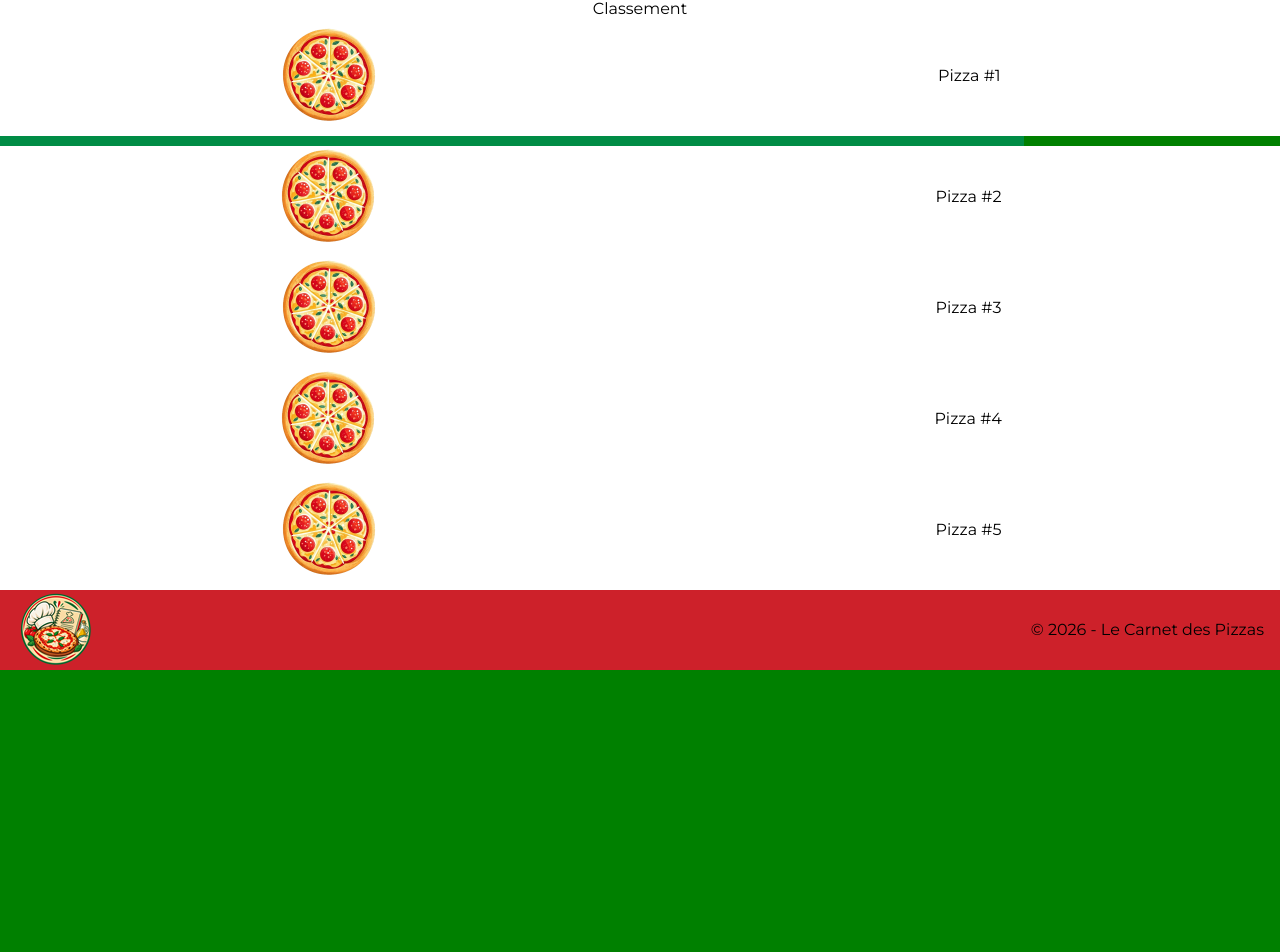
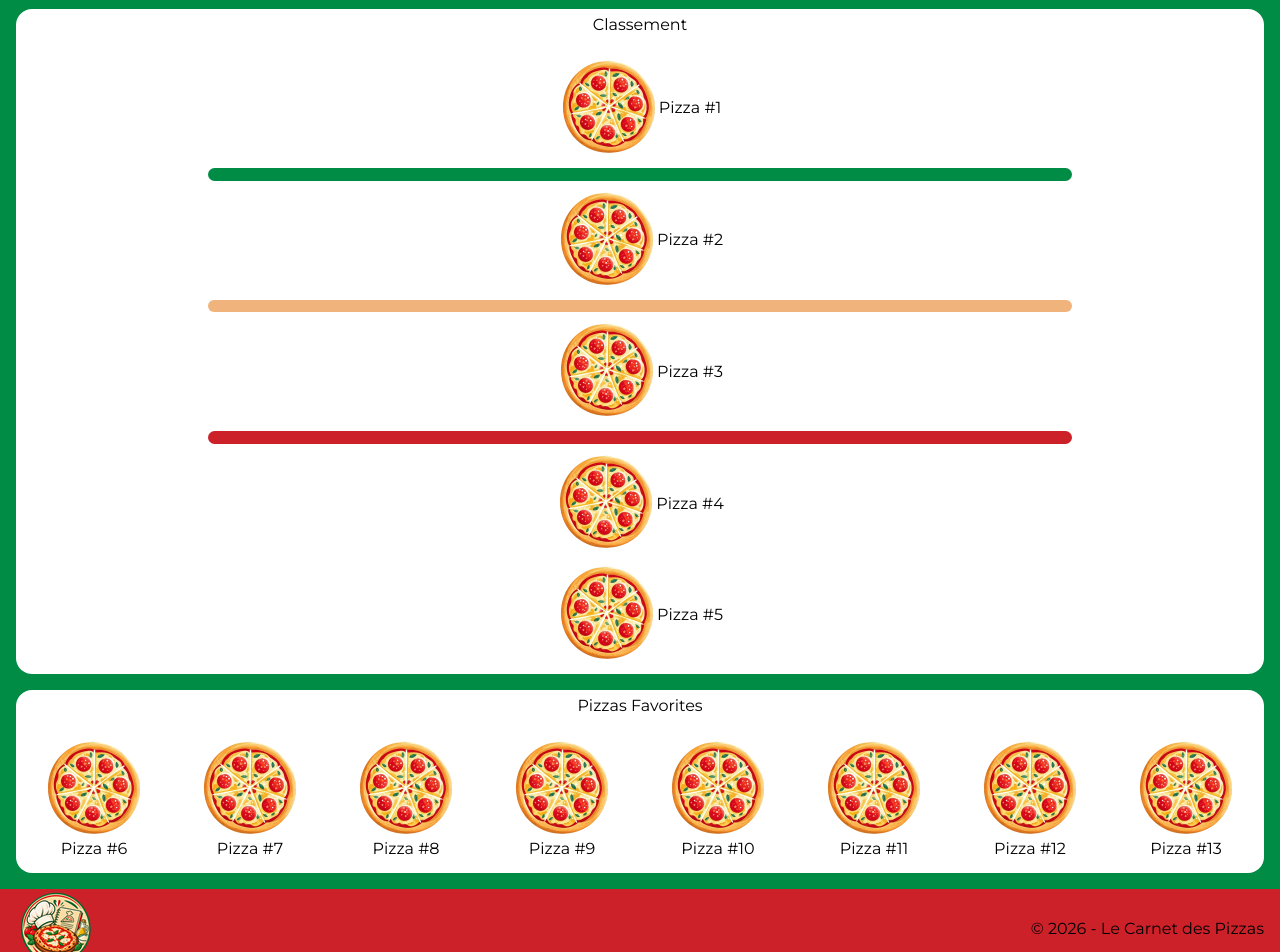
Before and after one commit to SIMPLON-DIST-DWWM-P1-198863/p2-g4-Le-Carnet-des-Pizzas, a React (Vite) app: page /Preferences in a window 1280 px wide. Shown: the part 90-1042 px from the top of the page. Before the commit the page ends 800 px from the top, so only its background shows below. Built offline with nearby package versions, Linux system fonts and the light colour scheme.

Commit message:
Some modifications on Preferences.tsx file and creation Preferences.css file

```diff
--- a/src/components/Preferences.tsx
+++ b/src/components/Preferences.tsx
@@ -3,42 +3,99 @@ import "../css/Preferences.css";
 export default function Preferences() {
   return (
     <>
-      <div>
+      {/* SECTION 1 */}
+      <div className="bloc-classement">
         <p className="titre">Classement</p>
         <ol>
           <li className="classement">
             <Link to="/Fiche">
-              <img src="../public/pizza-random.png" alt="" />
+              <img src="../public/pizza-random.png" alt="pizza" />
             </Link>
             Pizza #1
           </li>
-          <div className="ma-bande"></div>
+          <div className="border1"></div>
           <li className="classement">
             <Link to="/Fiche">
-              <img src="../public/pizza-random.png" alt="" />
+              <img src="../public/pizza-random.png" alt="pizza" />
             </Link>
             Pizza #2
           </li>
+          <div className="border2"></div>
           <li className="classement">
             <Link to="/Fiche">
-              <img src="../public/pizza-random.png" alt="" />
+              <img src="../public/pizza-random.png" alt="pizza" />
             </Link>
             Pizza #3
           </li>
+          <div className="border3"></div>
           <li className="classement">
             <Link to="/Fiche">
-              <img src="../public/pizza-random.png" alt="" />
+              <img src="../public/pizza-random.png" alt="pizza" />
             </Link>
             Pizza #4
           </li>
           <li className="classement">
             <Link to="/Fiche">
-              <img src="../public/pizza-random.png" alt="" />
+              <img src="../public/pizza-random.png" alt="pizza" />
             </Link>
             Pizza #5
           </li>
         </ol>
       </div>
+      {/* SECTION 2 */}
+      <div className="bloc-favoris">
+        <p className="titre1">Pizzas Favorites</p>
+        <div className="favoris">
+          <Link to="/Fiche" className="favoris">
+            <figure>
+              <img src="../public/pizza-random.png" alt="pizza" />
+              <figcaption>Pizza #6</figcaption>
+            </figure>
+          </Link>
+          <Link to="/Fiche" className="favoris">
+            <figure>
+              <img src="../public/pizza-random.png" alt="pizza" />
+              <figcaption>Pizza #7</figcaption>
+            </figure>
+          </Link>
+          <Link to="/Fiche" className="favoris">
+            <figure>
+              <img src="../public/pizza-random.png" alt="pizza" />
+              <figcaption>Pizza #8</figcaption>
+            </figure>
+          </Link>
+          <Link to="/Fiche" className="favoris">
+            <figure>
+              <img src="../public/pizza-random.png" alt="pizza" />
+              <figcaption>Pizza #9</figcaption>
+            </figure>
+          </Link>
+          <Link to="/Fiche" className="favoris">
+            <figure>
+              <img src="../public/pizza-random.png" alt="pizza" />
+              <figcaption>Pizza #10</figcaption>
+            </figure>
+          </Link>
+          <Link to="/Fiche" className="favoris">
+            <figure>
+              <img src="../public/pizza-random.png" alt="pizza" />
+              <figcaption>Pizza #11</figcaption>
+            </figure>
+          </Link>
+          <Link to="/Fiche" className="favoris">
+            <figure>
+              <img src="../public/pizza-random.png" alt="pizza" />
+              <figcaption>Pizza #12</figcaption>
+            </figure>
+          </Link>
+          <Link to="/Fiche" className="favoris">
+            <figure>
+              <img src="../public/pizza-random.png" alt="pizza" />
+              <figcaption>Pizza #13</figcaption>
+            </figure>
+          </Link>
+        </div>
+      </div>
     </>
   );
 }
--- a/src/css/HomePage.css
+++ b/src/css/HomePage.css
@@ -1,5 +1,5 @@
 body {
-  background-color: green;
+  background-color: var(--secondary-color);
 }
 /* Ceci gère la section description de la HomePage */
 .hero-description {
@@ -21,7 +21,7 @@ body {
   list-style: none;
   border: solid;
   font-weight: bold;
-  background-color: red;
+  background-color: var(--main-color);
 }
 /* Ceci gère la section Crème fraîche de la HomePage */
 .hero-cremefraiche {
--- a/src/css/Preferences.css
+++ b/src/css/Preferences.css
@@ -1,21 +1,70 @@
+.bloc-classement {
+  background-color: var(--fourth-color);
+  margin: 1rem;
+  border-radius: 1rem;
+}
+
 .titre {
-  background-color: var(--fourth-color);
   display: flex;
   justify-content: center;
   padding-top: 1vh;
+  padding-bottom: 3vh;
+  font-size: 1rem;
+}
+
+.classement {
+  display: flex;
+  align-items: center;
+  justify-content: center;
   padding-bottom: 1vh;
 }
 
-.classement {
-  background-color: var(--fourth-color);
-  display: flex;
-  align-items: center;
-  justify-content: space-around;
-  padding-bottom: 1vh;
+.border1 {
+  background-color: var(--secondary-color);
+  border-radius: 1rem;
+  padding: 0.4rem;
+  margin-left: 15vw;
+  margin-right: 15vw;
+  margin-bottom: 1vh;
 }
 
-.ma-bande {
-  width: 80%; /* Prend toute la largeur de la page */
-  height: 10px; /* Épaisseur de la bande */
-  background-color: var(--secondary-color); /* Couleur de la bande */
+.border2 {
+  background-color: var(--third-color);
+  border-radius: 1rem;
+  padding: 0.4rem;
+  margin-left: 15vw;
+  margin-right: 15vw;
+  margin-bottom: 1vh;
 }
+
+.border3 {
+  background-color: var(--main-color);
+  border-radius: 1rem;
+  padding: 0.4rem;
+  margin-left: 15vw;
+  margin-right: 15vw;
+  margin-bottom: 1vh;
+}
+
+.bloc-favoris {
+  background-color: var(--fourth-color);
+  margin: 1rem;
+  border-radius: 1rem;
+}
+
+.titre1 {
+  display: flex;
+  justify-content: center;
+  align-items: center;
+  padding-top: 1vh;
+  padding-bottom: 3vh;
+  font-size: 1rem;
+}
+
+.favoris {
+  display: flex;
+  flex-wrap: wrap;
+  justify-content: space-around;
+  text-decoration: none;
+  color: black;
+}
```
